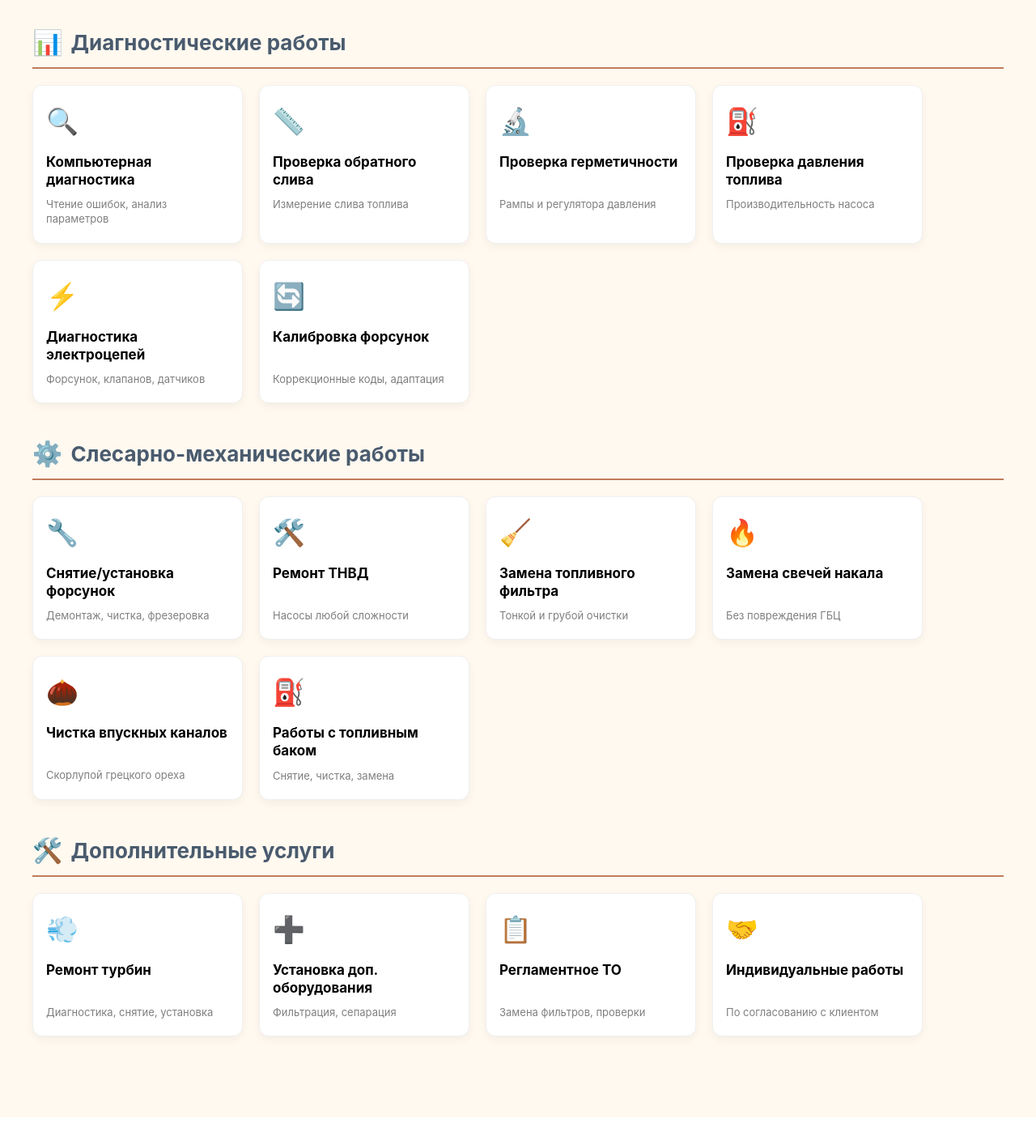
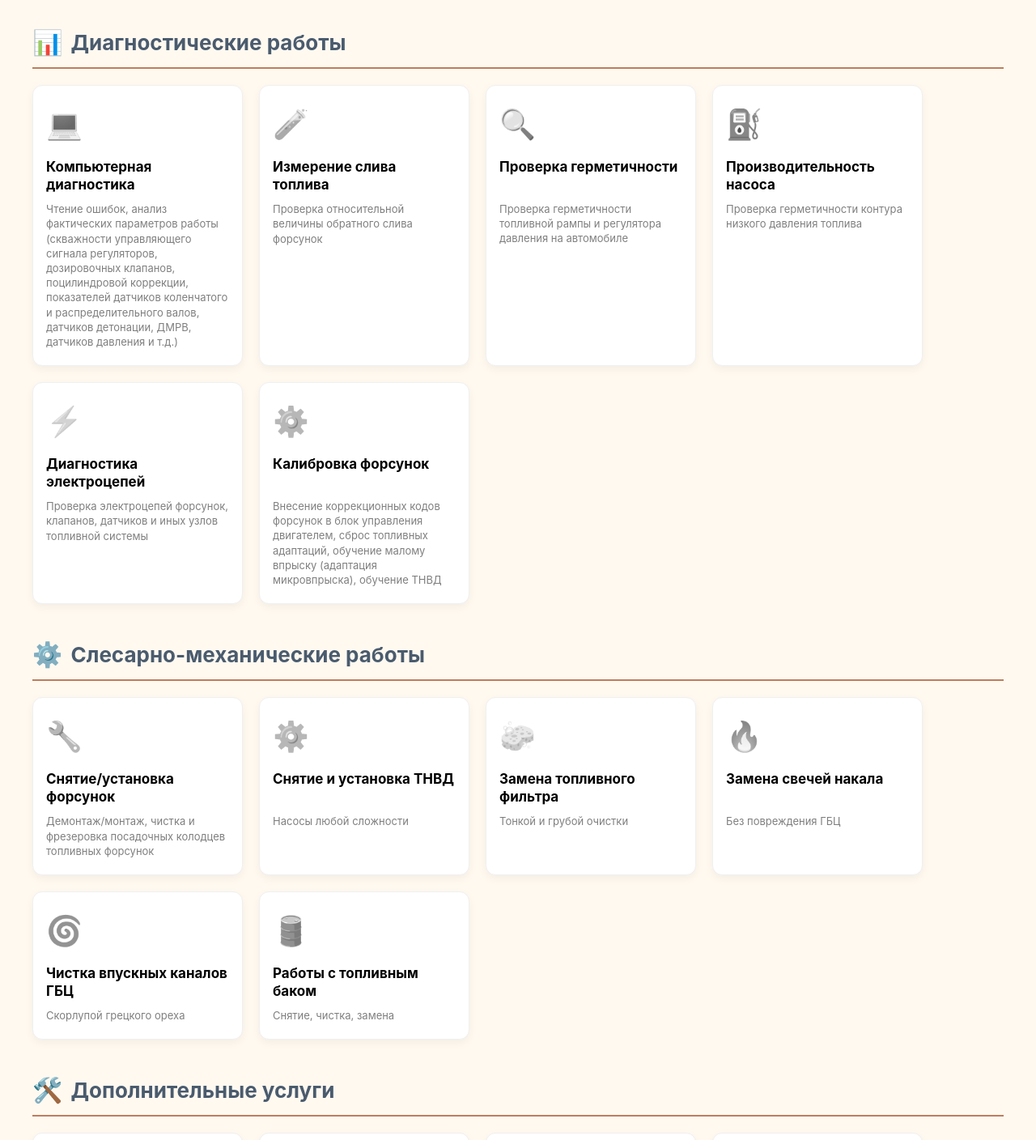
Before and after one commit to qcwaaap/slesar1, a Next.js app: page / in a window 1280 px wide. Shown: the part 1060-2468 px from the top of the page at 81% size. Before the commit the page ends 2440 px from the top, so only its background shows below. Built offline with nearby package versions, Linux system fonts and the light colour scheme.

Commit message:
icons edit

```diff
--- a/components/Landing.jsx
+++ b/components/Landing.jsx
@@ -237,34 +237,34 @@ const handleSubmitForm = async (e) => {
     </h3>
     <div className={styles.cardsWrapper}>
       <div className={styles.compactCard}>
-        <div className={styles.compactCardIcon}>🔍</div>
+        <div className={styles.compactCardIcon}>💻</div>
         <h4 className={styles.compactCardTitle}>Компьютерная диагностика</h4>
-        <p className={styles.compactCardDescription}>Чтение ошибок, анализ параметров</p>
+        <p className={styles.compactCardDescription}>Чтение ошибок, анализ фактических параметров работы (скважности управляющего сигнала регуляторов, дозировочных клапанов, поцилиндровой коррекции, показателей датчиков коленчатого и распределительного валов, датчиков детонации, ДМРВ, датчиков давления и т.д.)</p>
       </div>
       <div className={styles.compactCard}>
-        <div className={styles.compactCardIcon}>📏</div>
-        <h4 className={styles.compactCardTitle}>Проверка обратного слива</h4>
-        <p className={styles.compactCardDescription}>Измерение слива топлива</p>
+        <div className={styles.compactCardIcon}>🧪</div>
+        <h4 className={styles.compactCardTitle}>Измерение слива топлива</h4>
+        <p className={styles.compactCardDescription}>Проверка относительной величины обратного слива форсунок</p>
       </div>
       <div className={styles.compactCard}>
-        <div className={styles.compactCardIcon}>🔬</div>
+        <div className={styles.compactCardIcon}>🔍</div>
         <h4 className={styles.compactCardTitle}>Проверка герметичности</h4>
-        <p className={styles.compactCardDescription}>Рампы и регулятора давления</p>
+        <p className={styles.compactCardDescription}>Проверка герметичности топливной рампы и регулятора давления на автомобиле</p>
       </div>
       <div className={styles.compactCard}>
         <div className={styles.compactCardIcon}>⛽</div>
-        <h4 className={styles.compactCardTitle}>Проверка давления топлива</h4>
-        <p className={styles.compactCardDescription}>Производительность насоса</p>
+        <h4 className={styles.compactCardTitle}>Производительность насоса</h4>
+        <p className={styles.compactCardDescription}>Проверка герметичности контура низкого давления топлива</p>
       </div>
       <div className={styles.compactCard}>
         <div className={styles.compactCardIcon}>⚡</div>
         <h4 className={styles.compactCardTitle}>Диагностика электроцепей</h4>
-        <p className={styles.compactCardDescription}>Форсунок, клапанов, датчиков</p>
+        <p className={styles.compactCardDescription}>Проверка электроцепей форсунок, клапанов, датчиков и иных узлов топливной системы</p>
       </div>
       <div className={styles.compactCard}>
-        <div className={styles.compactCardIcon}>🔄</div>
+        <div className={styles.compactCardIcon}>⚙️</div>
         <h4 className={styles.compactCardTitle}>Калибровка форсунок</h4>
-        <p className={styles.compactCardDescription}>Коррекционные коды, адаптация</p>
+        <p className={styles.compactCardDescription}>Внесение коррекционных кодов форсунок в блок управления двигателем, сброс топливных адаптаций, обучение малому впрыску (адаптация микровпрыска), обучение ТНВД</p>
       </div>
     </div>
   </div>
@@ -279,15 +279,15 @@ const handleSubmitForm = async (e) => {
       <div className={styles.compactCard}>
         <div className={styles.compactCardIcon}>🔧</div>
         <h4 className={styles.compactCardTitle}>Снятие/установка форсунок</h4>
-        <p className={styles.compactCardDescription}>Демонтаж, чистка, фрезеровка</p>
+        <p className={styles.compactCardDescription}>Демонтаж/монтаж, чистка и фрезеровка посадочных колодцев топливных форсунок</p>
       </div>
       <div className={styles.compactCard}>
-        <div className={styles.compactCardIcon}>🛠️</div>
-        <h4 className={styles.compactCardTitle}>Ремонт ТНВД</h4>
+        <div className={styles.compactCardIcon}>⚙️</div>
+        <h4 className={styles.compactCardTitle}>Снятие и установка ТНВД</h4>
         <p className={styles.compactCardDescription}>Насосы любой сложности</p>
       </div>
       <div className={styles.compactCard}>
-        <div className={styles.compactCardIcon}>🧹</div>
+        <div className={styles.compactCardIcon}>🧽</div>
         <h4 className={styles.compactCardTitle}>Замена топливного фильтра</h4>
         <p className={styles.compactCardDescription}>Тонкой и грубой очистки</p>
       </div>
@@ -297,12 +297,12 @@ const handleSubmitForm = async (e) => {
         <p className={styles.compactCardDescription}>Без повреждения ГБЦ</p>
       </div>
       <div className={styles.compactCard}>
-        <div className={styles.compactCardIcon}>🌰</div>
-        <h4 className={styles.compactCardTitle}>Чистка впускных каналов</h4>
+        <div className={styles.compactCardIcon}>🌀</div>
+        <h4 className={styles.compactCardTitle}>Чистка впускных каналов ГБЦ</h4>
         <p className={styles.compactCardDescription}>Скорлупой грецкого ореха</p>
       </div>
       <div className={styles.compactCard}>
-        <div className={styles.compactCardIcon}>⛽</div>
+        <div className={styles.compactCardIcon}>🛢️</div>
         <h4 className={styles.compactCardTitle}>Работы с топливным баком</h4>
         <p className={styles.compactCardDescription}>Снятие, чистка, замена</p>
       </div>
@@ -328,13 +328,13 @@ const handleSubmitForm = async (e) => {
       </div>
       <div className={styles.compactCard}>
         <div className={styles.compactCardIcon}>📋</div>
-        <h4 className={styles.compactCardTitle}>Регламентное ТО</h4>
-        <p className={styles.compactCardDescription}>Замена фильтров, проверки</p>
+        <h4 className={styles.compactCardTitle}>Работы по регламентному ТО</h4>
+        <p className={styles.compactCardDescription}>Замена воздушного фильтра, замена фильтра системы вентиляции и отопления салона и прочее при выполнении работ с топливной системой</p>
       </div>
       <div className={styles.compactCard}>
         <div className={styles.compactCardIcon}>🤝</div>
-        <h4 className={styles.compactCardTitle}>Индивидуальные работы</h4>
-        <p className={styles.compactCardDescription}>По согласованию с клиентом</p>
+        <h4 className={styles.compactCardTitle}>Иные слесарные работы</h4>
+        <p className={styles.compactCardDescription}>По индивидуальному согласованию</p>
       </div>
     </div>
   </div>
--- a/styles/Landing.module.css
+++ b/styles/Landing.module.css
@@ -604,3 +604,15 @@
     justify-content: center;
   }
 }
+.compactCardIcon {
+  font-size: 36px;
+  margin-bottom: 5px;
+  filter: grayscale(100%);
+  opacity: 0.8;
+  transition: filter 0.3s ease;
+}
+
+.compactCard:hover .compactCardIcon {
+  filter: grayscale(0%);
+  opacity: 1;
+}
```
